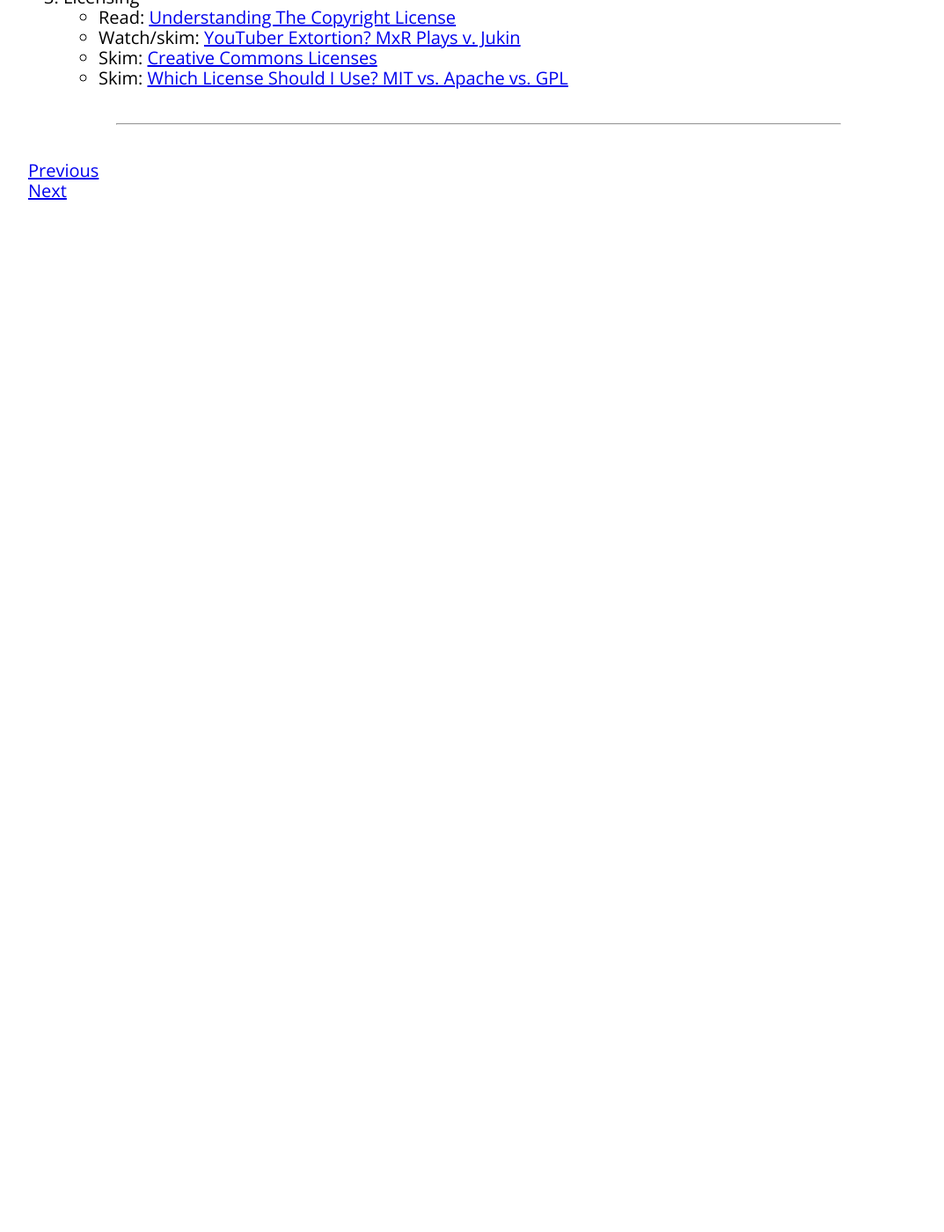
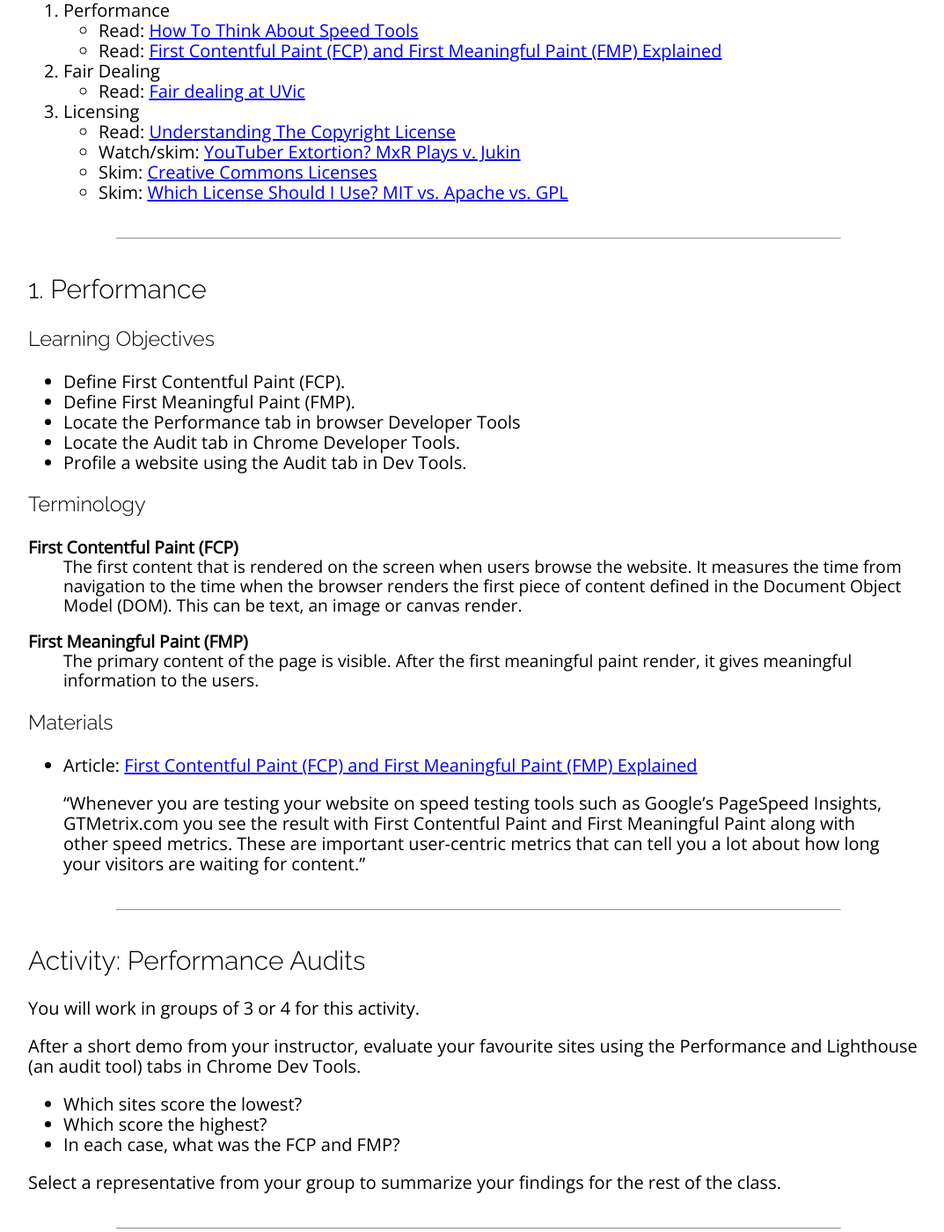
Before and after one commit to sait-wbdv/winter-2021, a Jekyll site: the page built from _posts/2021-01-19-performance-copyright-licensing.md, in a window 1280 px wide and 1400 px high, scrolled down 735 px. Shown: the whole window at 88% size, without its empty margins (96-1169 px from the left). Built offline with Jekyll 4.4.1, drawn with Linux system fonts in a browser that asks for light colours; nearby versions of some CDN libraries; before the commit the page ends 983 px from its top, so only the background shows below that; part of the change alters nothing that is shown; some of the changed text lies outside the part shown.

Commit message:
published W2T

```diff
--- a/_posts/2021-01-19-performance-copyright-licensing.md
+++ b/_posts/2021-01-19-performance-copyright-licensing.md
@@ -3,6 +3,10 @@ layout: post
 title: Performance, Copyright and License
 categories: dsgn270
 ---
+
+## Housekeeping
+1. [DSGN 270 Assignment 2](https://github.com/sait-wbdv/assessments/blob/master/dsgn270/)
+2. [CPNT 260 Exercises and Schedule](https://github.com/sait-wbdv/assessments/blob/master/cpnt260/)
 
 ## Homework
 1. Performance
@@ -17,8 +21,6 @@ categories: dsgn270
     - Skim: [Which License Should I Use? MIT vs. Apache vs. GPL](https://exygy.com/blog/which-license-should-i-use-mit-vs-apache-vs-gpl/)
 
 ---
-
-{% comment %}
 
 ## 1. Performance
 ### Learning Objectives
@@ -74,6 +76,8 @@ Using [Google Suggest](https://en.ryte.com/wiki/Google_Suggest), find relevant a
 
 Are there any that should be listed in the Cheatsheet?
 
+---
+
 ## Clean up time!
 
 ## Frequently Asked Questions
@@ -81,5 +85,3 @@ Are there any that should be listed in the Cheatsheet?
   - A: Both!
 - What's the best liability insurance for software developers?
   - A: Errors and Omissions
-
-{% endcomment %}
```
